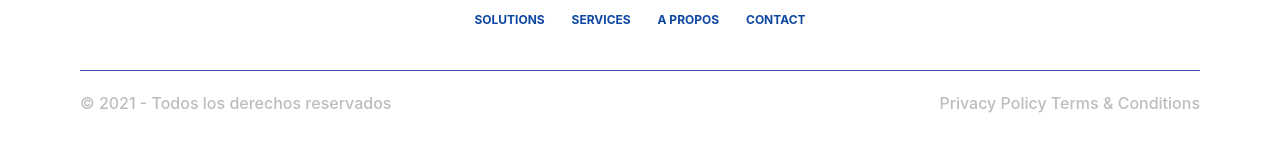
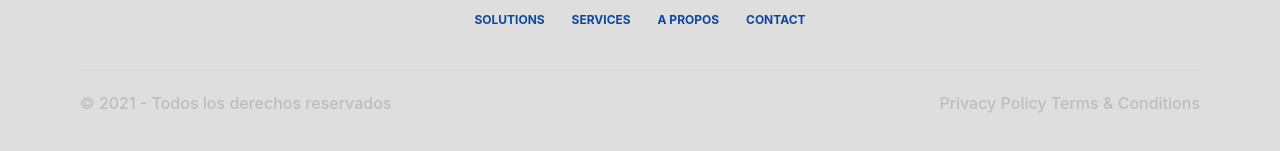
Before and after one commit to iambenkis/Aris-website, a React (Create React App) app: page / in a window 1280 px wide. Shown: the part 1409-1560 px from the top of the page. Built offline with nearby package versions, Linux system fonts and the light colour scheme.

Commit message:
Add footer component

```diff
--- a/src/components/Footer.jsx
+++ b/src/components/Footer.jsx
@@ -8,7 +8,7 @@ const Footer = () => {
     { name: 'contact', href: '' },
   ]
   return (
-    <footer className="w-full bg-neutral-200 px-20">
+    <footer className="w-full bg-gray-400/50 px-20">
       <div className="w-full p-2 flex flex-col py-10 justify-center items-center">
         <a
           href="/"
@@ -31,7 +31,7 @@ const Footer = () => {
         </ul>
       </div>
       <div className="w-full   pb-20">
-        <div className="w-full flex text-gray-400 font-link font-medium pt-5 justify-between border-t-[1px] border-indigo-500">
+        <div className="w-full flex text-gray-400 font-link font-medium pt-5 justify-between border-t-[1px] border-gray-400/25">
           <p className="">© 2021 - Todos los derechos reservados</p>
           <p>Privacy Policy Terms & Conditions</p>
         </div>
```
